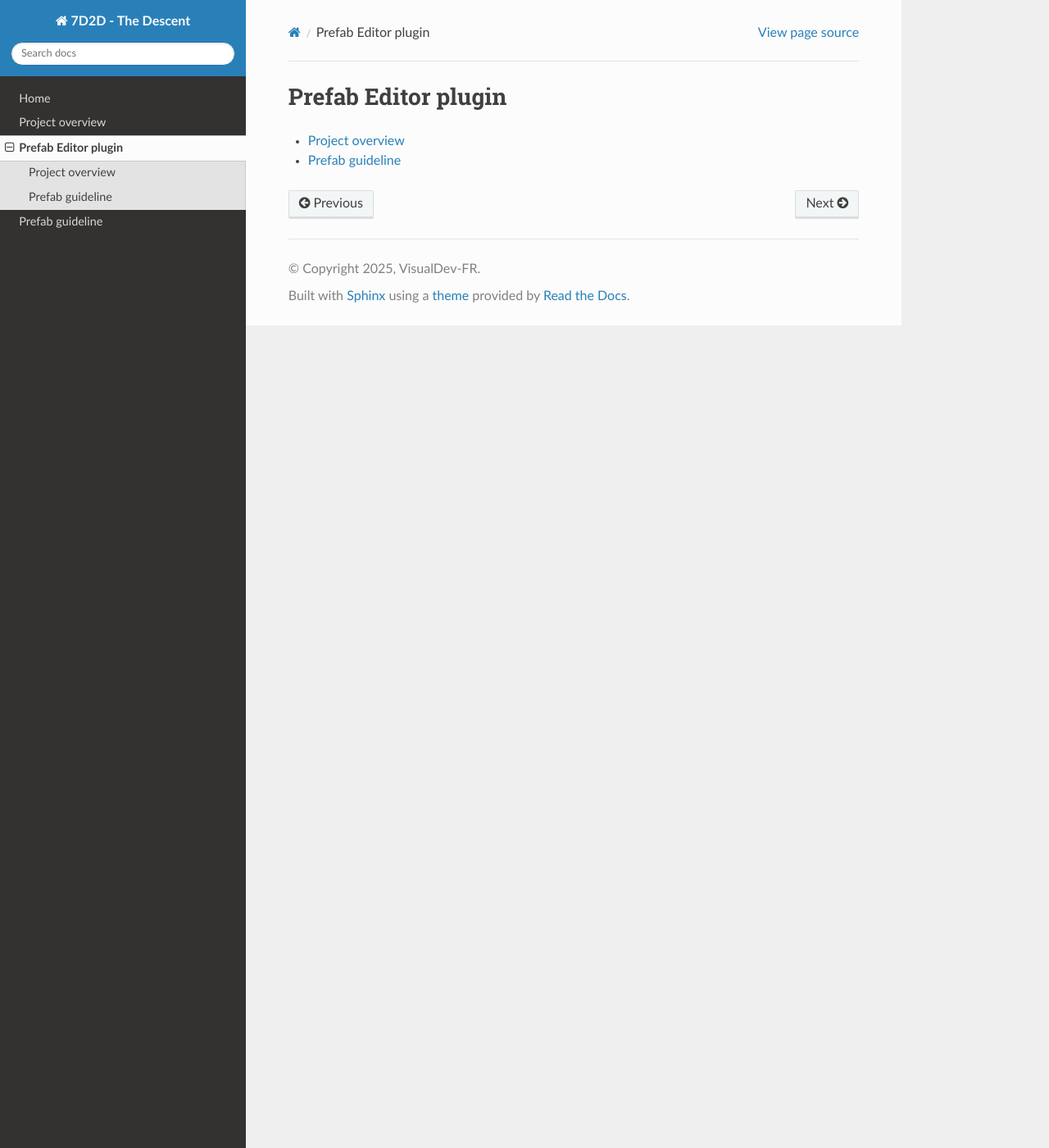
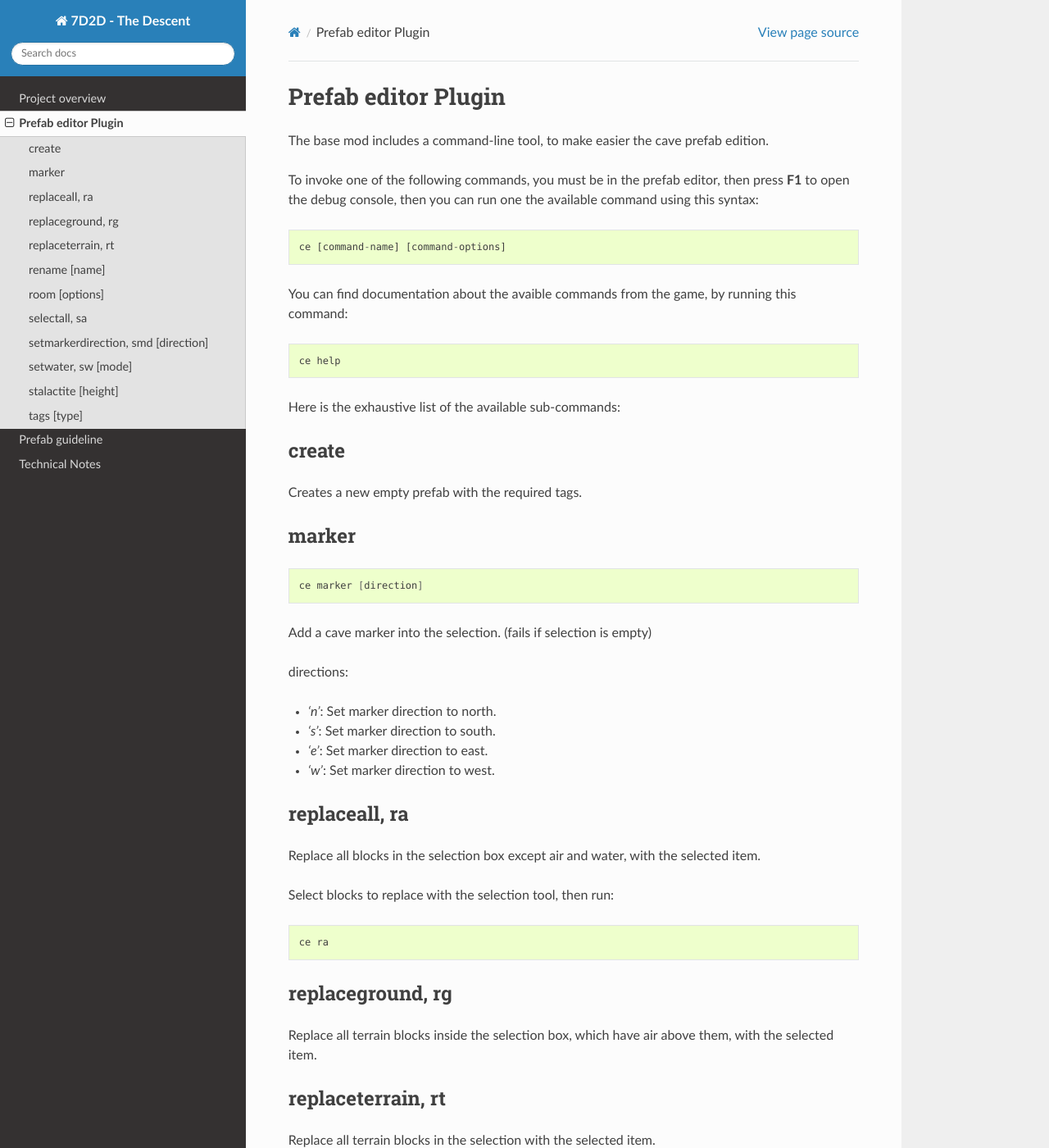
Before and after one commit to VisualDev-FR/7D2D-Procedural-Caves, a Sphinx documentation site: the page built from docs/prefab_editor.rst, in a window 1280 px wide and 1400 px high. Shown: the whole window at 82% size. Built offline with Sphinx 7.4.7 and the Read the Docs theme 3.1.0, drawn with Linux system fonts in a browser that asks for light colours; some of the changed text lies outside the part shown.

Commit message:
update documentation

```diff
--- a/docs/conf.py
+++ b/docs/conf.py
@@ -57,6 +57,8 @@
 #
 html_theme = "sphinx_rtd_theme"
 
+pygments_style = 'sphinx'
+
 # Add any paths that contain custom static files (such as style sheets) here,
 # relative to this directory. They are copied after the builtin static files,
 # so a file named "default.css" will overwrite the builtin "default.css".
--- a/docs/index.rst
+++ b/docs/index.rst
@@ -10,7 +10,6 @@
 .. how to :ref:`installation` the project.
 
 .. note::
-
     This project is under active development.
 
 Contents
@@ -19,7 +18,7 @@
 .. toctree::
     :maxdepth: 1
 
-    Home <self>
     project_overview
     prefab_editor
     prefab_guideline
+    technical_notes
--- a/docs/prefab_editor.rst
+++ b/docs/prefab_editor.rst
@@ -1,6 +1,117 @@
-Prefab Editor plugin
-===================================
+Prefab editor Plugin
+==========================================
 
-.. toctree::
-   project_overview
-   prefab_guideline
+The base mod includes a command-line tool, to make easier the cave prefab edition.
+
+To invoke one of the following commands, you must be in the prefab editor, then press **F1** to open the debug console, then you can run one the available command using this syntax:
+
+.. code-block::
+
+    ce [command-name] [command-options]
+
+You can find documentation about the avaible commands from the game, by running this command:
+
+.. code-block::
+
+    ce help
+
+Here is the exhaustive list of the available sub-commands:
+
+create
+------
+Creates a new empty prefab with the required tags.
+
+
+marker
+-------------------
+
+.. code-block:: bash
+
+    ce marker [direction]
+
+Add a cave marker into the selection. (fails if selection is empty)
+
+directions:
+
+- `'n'`: Set marker direction to north.
+- `'s'`: Set marker direction to south.
+- `'e'`: Set marker direction to east.
+- `'w'`: Set marker direction to west.
+
+
+replaceall, ra
+--------------
+
+Replace all blocks in the selection box except air and water, with the selected item.
+
+Select blocks to replace with the selection tool, then run:
+
+.. code-block:: bash
+
+    ce ra
+
+replaceground, rg
+-----------------
+Replace all terrain blocks inside the selection box, which have air above them, with the selected item.
+
+
+replaceterrain, rt
+------------------
+Replace all terrain blocks in the selection with the selected item.
+
+
+rename [name]
+-------------
+Rename all files of the current prefab with the given new name.
+
+
+room [options]
+--------------
+Create an empty room of the selected item in the selection box.
+
+Options:
+
+- `'empty'`: Generate a square empty room with wall width = 1 block.
+- `'proc'`: Generate a procedural cave room in the selection box.
+
+
+selectall, sa
+-------------
+Add all the prefab volume to the selection box.
+
+
+setmarkerdirection, smd [direction]
+----------------------------------
+Once a marker is selected, set its direction.
+
+Options:
+
+- `'n'`: Set direction to north.
+- `'s'`: Set direction to south.
+- `'e'`: Set direction to east.
+- `'w'`: Set direction to west.
+
+
+setwater, sw [mode]
+-------------------
+Modify water blocks in the selection box.
+
+Options:
+
+- `'empty'`: Set all water blocks of the selection to air.
+- `'fill'`: Set all air blocks of the selection to water.
+
+
+stalactite [height]
+-------------------
+Creates a procedural stalactite of the specified height at the start position of the selection box.
+
+
+tags [type]
+-----------
+Add the required tags to get a valid cave prefab. Type is optional and accepts the following keywords:
+
+Options:
+
+- `'entrance'`: The prefab is a cave entrance.
+- `'underground'` or `'ug'`: The prefab is an underground prefab.
```
Also changed, not shown: README.md (+3 -1 lines), docs/prefab_guideline.rst (+34 -0 lines), docs/project_overview.rst (+32 -0 lines), docs/technical_notes.rst (added, +11 -0 lines).
